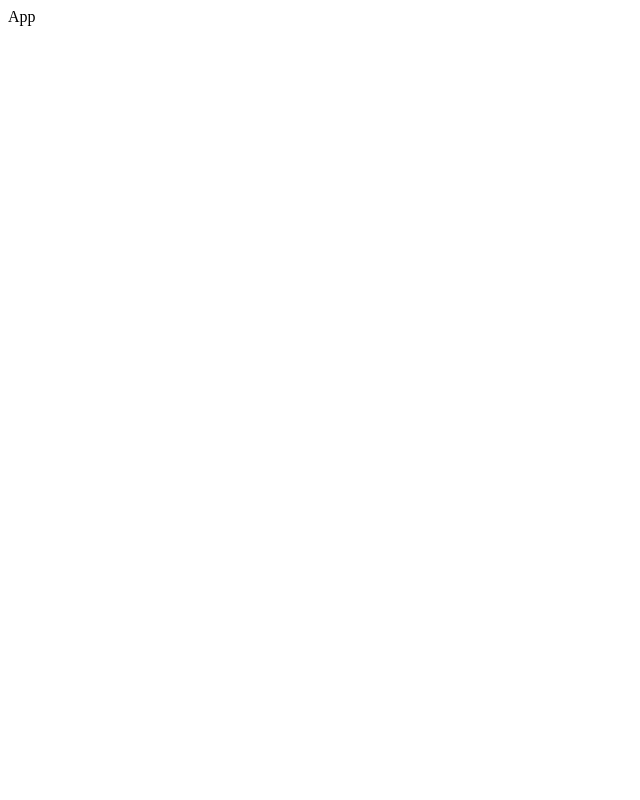
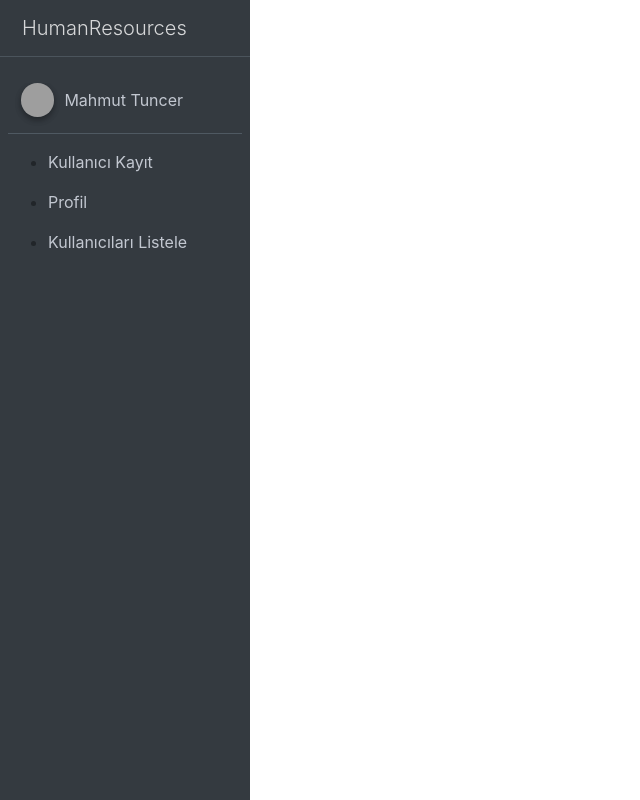
Before and after one commit to HumanResourcesProject/FrontEnd, a React (Create React App) app: page / in a window 1280 px wide. Shown: the whole page, without its empty margins (0-640 px from the left). Built offline with nearby package versions, Linux system fonts and the light colour scheme; grey boxes are pictures that could not be loaded.

Commit message:
sidebar calismalari

```diff
--- a/src/App.js
+++ b/src/App.js
@@ -1,8 +1,9 @@
 import React from 'react'
+import Sidebar from './components/Sidebar'
 
 const App = () => {
   return (
-    <div>App</div>
+    <Sidebar/>
   )
 }
 
--- /dev/null
+++ b/src/assets/styles/sidebar.scss
@@ -0,0 +1,127 @@
+:root{
+    --blue: #007bff;
+    --indigo: #6610f2;
+    --purple: #6f42c1;
+    --pink: #e83e8c;
+    --red: #dc3545;
+    --orange: #fd7e14;
+    --yellow: #ffc107;
+    --green: #28a745;
+    --teal: #20c997;
+    --cyan: #17a2b8;
+    --white: #fff;
+    --gray: #6c757d;
+    --gray-dark: #343a40;
+    --primary: #007bff;
+    --secondary: #6c757d;
+    --success: #28a745;
+    --info: #17a2b8;
+    --warning: #ffc107;
+    --danger: #dc3545;
+    --light: #f8f9fa;
+    --dark: #343a40;
+    --font-family-sans-serif: "Source Sans Pro",-apple-system,BlinkMacSystemFont,"Segoe UI",Roboto,"Helvetica Neue",Arial,sans-serif,"Apple Color Emoji","Segoe UI Emoji","Segoe UI Symbol";
+    --font-family-monospace: SFMono-Regular,Menlo,Monaco,Consolas,"Liberation Mono","Courier New",monospace;
+}
+body{
+  font-family: "Source Sans Pro",-apple-system,BlinkMacSystemFont,"Segoe UI",Roboto,"Helvetica Neue",Arial,sans-serif,"Apple Color Emoji","Segoe UI Emoji","Segoe UI Symbol";
+  font-size: 1rem;
+  font-weight: 400;
+  line-height: 1.5;
+  color: #212529;
+  text-align: left;
+  margin: 0;
+  padding: 0;
+}
+a{
+  cursor: pointer;
+  text-decoration: none;
+  background-color: transparent;
+}
+.pb-3, .py-3 {
+  padding-bottom: 1rem!important;
+}
+.mb-3, .my-3 {
+  margin-bottom: 1rem!important;
+}
+.mt-3, .my-3 {
+  margin-top: 1rem!important;
+}
+.d-flex {
+  display: flex!important;
+}
+.img-circle {
+  border-radius: 50%;
+}
+.elevation-2 {
+  box-shadow: 0 3px 6px rgba(0,0,0,.16),0 3px 6px rgba(0,0,0,.23)!important;
+}
+.d-block{
+  display: block;
+
+}
+
+.main-sidebar{
+  display: flex;
+  flex-direction: column;
+  gap: 10px;
+  height: 100vh;
+  background-color: #343a40;
+  width: 250px;
+  bottom: 0;
+  float: none;
+  left: 0;
+  position: fixed;
+  .brand-link{
+    display: block;
+    font-size: 1.25rem;
+    line-height: 1.5;
+    padding: 0.8125rem 0.5rem;
+    white-space: nowrap;
+    color: rgba(255,255,255,.8);
+    border-bottom: 1px solid #4b545c;
+    padding-left: 22px;
+    .font-weight-light{
+      font-weight: 300!important;
+    }
+    .brand-text{
+
+    }
+  }
+  .sidebar{
+    padding-left: 0.5rem;
+    padding-right: 0.5rem;
+    a{
+      color: #c2c7d0;
+    }
+    .user-panel{
+      border-bottom: 1px solid #4f5962;
+      position: relative;
+      overflow: hidden;
+      white-space: nowrap;
+      .image{
+        display: inline-block;
+        padding-left: 0.8rem;
+        img {
+          vertical-align: middle;
+          border-style: none;
+          height: 2.1rem;
+          width: 2.1rem;
+        }
+      }
+      .info{
+        display: inline-block;
+        padding: 5px 5px 5px 10px;
+        overflow: hidden;
+        white-space: nowrap;
+      }
+
+    }
+    .form-inline{
+      display: flex;
+      flex-flow: row wrap;
+      align-items: center;
+    }
+
+  }
+}
--- a/src/components/Sidebar.jsx
+++ b/src/components/Sidebar.jsx
@@ -1,8 +1,69 @@
-import React from 'react'
-
+import React from "react";
+import '../assets/styles/sidebar.scss'
 const Sidebar = () => {
   return (
-    <div>Sidebar</div>
-  )
-}
-export default Sidebar
+    <aside className="main-sidebar sidebar-dark-primary elevation-4">
+      <a href="" className="brand-link">
+        <span className="brand-text font-weight-light">HumanResources</span>
+      </a>
+      <div className="sidebar">
+        <div className="user-panel mt-3 pb-3 mb-3 d-flex">
+          <div className="image">
+            <img
+              src="https://images.unsplash.com/photo-1682478695074-9e47f09a7459?ixlib=rb-4.0.3&ixid=MnwxMjA3fDB8MHxwaG90by1wYWdlfHx8fGVufDB8fHx8&auto=format&fit=crop&w=687&q=80"
+              className="img-circle elevation-2"
+              alt="User Image"
+            />
+          </div>
+          <div className="info">
+            <a href="#" className="d-block">
+              Mahmut Tuncer
+            </a>
+          </div>
+        </div>
+
+        <nav className="mt-2">
+          <ul
+            className="nav nav-pills nav-sidebar flex-column"
+            data-widget="treeview"
+            role="menu"
+            data-accordion="false"
+          >
+
+            <li className="nav-item">
+              <a href="" className="nav-link">
+                <i className="nav-icon fas fa-th"></i>
+                <p>
+                  Kullanıcı Kayıt
+                </p>
+              </a>
+            </li>
+            <li className="nav-item">
+              <a href="#" className="nav-link">
+                <i className="nav-icon fas fa-copy"></i>
+                <p>
+                  Profil
+                  <i className="fas fa-angle-left right"></i>
+
+                </p>
+              </a>
+
+            </li>
+            <li className="nav-item">
+              <a href="#" className="nav-link">
+                <i className="nav-icon fas fa-copy"></i>
+                <p>
+                  Kullanıcıları Listele
+                  <i className="fas fa-angle-left right"></i>
+                </p>
+              </a>
+
+            </li>
+
+          </ul>
+        </nav>
+      </div>
+    </aside>
+  );
+};
+export default Sidebar;
```
Also changed, not shown: src/assets/styles/index.scss (deleted).
